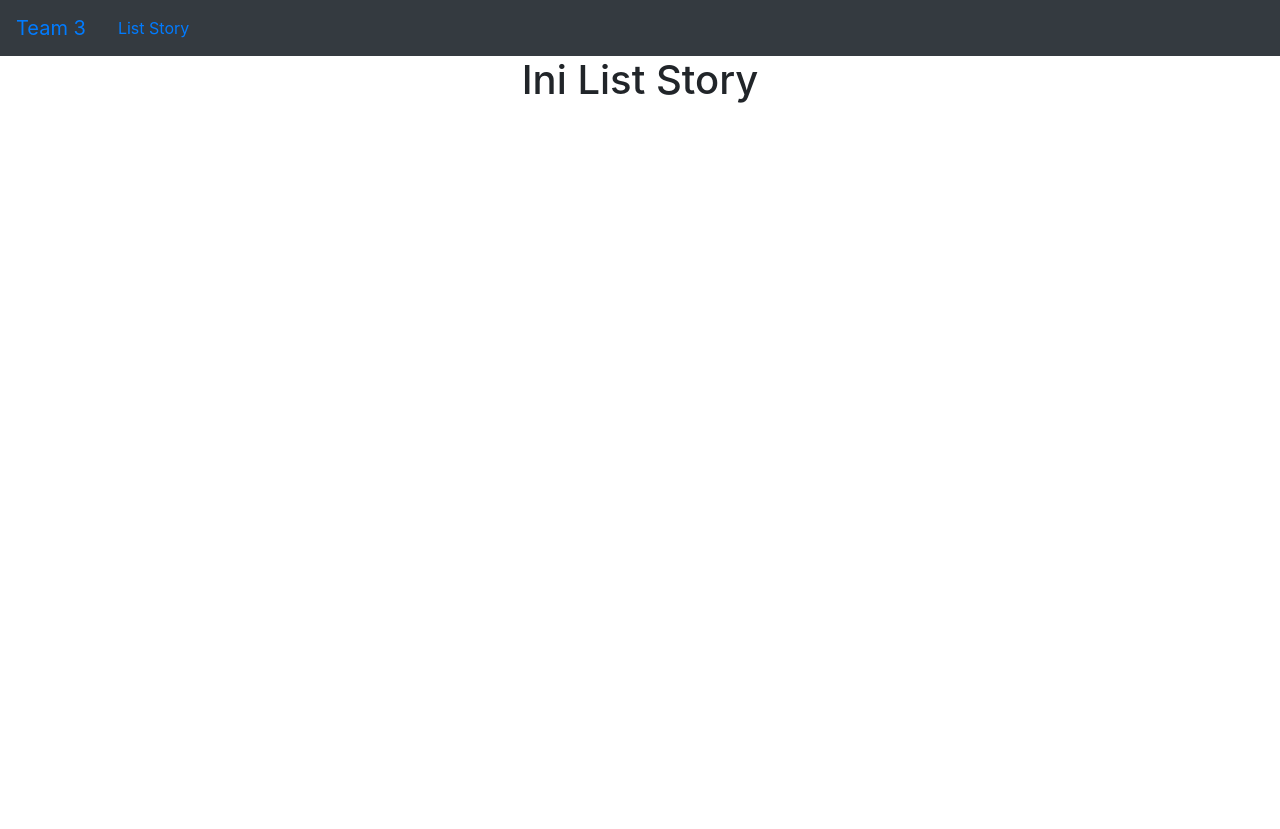
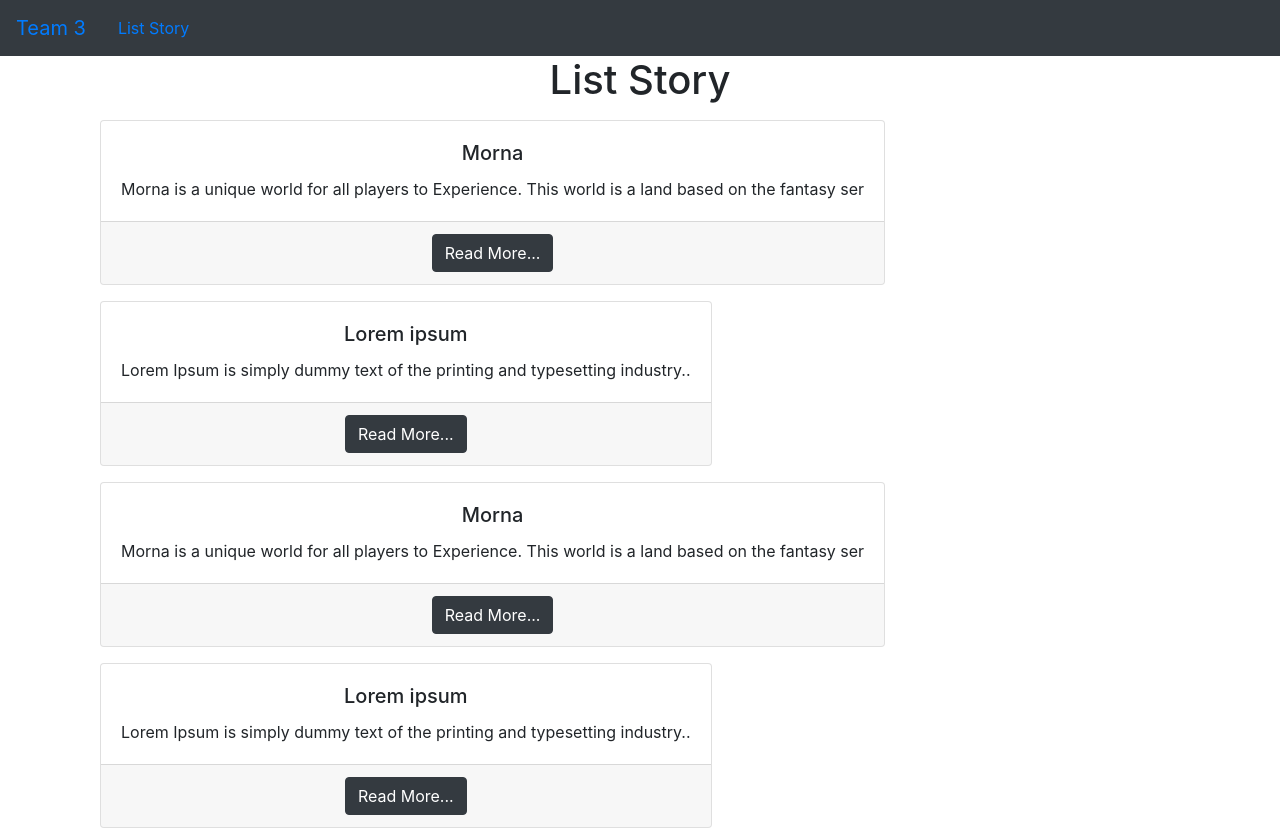
Before and after one commit to verypei/final-project, a React (Create React App) app in the folder client/: page /story in a window 1280 px wide. Shown: the top 829 px of the page. Before the commit the page ends 800 px from the top, so only its background shows below. Built offline with nearby package versions, Linux system fonts and the light colour scheme.

Commit message:
list dan detail layout

```diff
--- /dev/null
+++ b/client/src/components/DetailStory.js
@@ -0,0 +1,31 @@
+import React from "react";
+import { useParams } from "react-router-dom";
+import { CardDeck, Card } from "react-bootstrap";
+
+export default () => {
+  const { id } = useParams();
+
+  let data = {
+    title: "Morna",
+    content:
+      "Morna is a unique world for all players to Experience. This world is a land based on the fantasy series of Morna Tales.Morna is a unique world for all players to Experience. This world is a land based on the fantasy series of Morna Tales.Morna is a unique world for all players to Experience. This world is a land based on the fantasy series of Morna Tales.Morna is a unique world for all players to Experience. This world is a land based on the fantasy series of Morna Tales.",
+    theme: "Game",
+    createdBy: "Jessica, Evandy",
+  };
+
+  return (
+    <>
+      <CardDeck>
+        <Card>
+          <Card.Body>
+            <Card.Title>{data.title}</Card.Title>
+            <Card.Text>{data.content}</Card.Text>
+          </Card.Body>
+          <Card.Footer>
+            <small className="text-muted">{data.createdBy}</small>
+          </Card.Footer>
+        </Card>
+      </CardDeck>
+    </>
+  );
+};
--- /dev/null
+++ b/client/src/components/Story.js
@@ -0,0 +1,32 @@
+import React from "react";
+import { Card, Button, Row, Col } from "react-bootstrap";
+import { useHistory } from "react-router-dom";
+
+export default (props) => {
+  const history = useHistory();
+
+  let content = props.dataStory.content;
+  return (
+    <>
+      <Row>
+        <Col>
+          <Card sm={4} md={3} lg={3} className="my-2">
+            <Card.Body>
+              <Card.Title>{props.dataStory.title}</Card.Title>
+              <Card.Text>{content.slice(0, 100)}</Card.Text>
+            </Card.Body>
+            <Card.Footer>
+              <Button
+                variant="dark"
+                onClick={() => history.push(`/story/${props.dataStory.id}`)}
+                className="mx-3"
+              >
+                Read More...
+              </Button>
+            </Card.Footer>
+          </Card>
+        </Col>
+      </Row>
+    </>
+  );
+};
--- a/client/src/pages/Detail.js
+++ b/client/src/pages/Detail.js
@@ -1,11 +1,14 @@
 import React from "react";
-import { useParams } from "react-router-dom";
+import { Container } from "react-bootstrap";
+import DetailStory from "../components/DetailStory";
 
 export default () => {
-  const { id } = useParams();
   return (
     <>
-      <h1>Ini Detail story dengan id = {id}</h1>
+      <h1>Detail story </h1>
+      <Container className="d-flex justify-content-md-center my-2">
+        <DetailStory />
+      </Container>
     </>
   );
 };
--- a/client/src/pages/ListStory.js
+++ b/client/src/pages/ListStory.js
@@ -1,8 +1,69 @@
 import React from "react";
+import { CardDeck, Container } from "react-bootstrap";
+import Story from "../components/Story";
+
 export default () => {
+  let datas = [
+    {
+      id: 1,
+      title: "Morna",
+      content:
+        "Morna is a unique world for all players to Experience. This world is a land based on the fantasy series of Morna Tales.Morna is a unique world for all players to Experience. This world is a land based on the fantasy series of Morna Tales.Morna is a unique world for all players to Experience. This world is a land based on the fantasy series of Morna Tales.Morna is a unique world for all players to Experience. This world is a land based on the fantasy series of Morna Tales.",
+      theme: "Game",
+      createdBy: "Jessica",
+    },
+    {
+      id: 2,
+      title: "Lorem ipsum",
+      content:
+        "Lorem Ipsum is simply dummy text of the printing and typesetting industry..",
+      theme: "Game",
+      createdBy: "Chandra",
+    },
+    {
+      id: 3,
+      title: "Morna",
+      content:
+        "Morna is a unique world for all players to Experience. This world is a land based on the fantasy series of Morna Tales.",
+      theme: "Game",
+      createdBy: "Jessica",
+    },
+    {
+      id: 4,
+      title: "Lorem ipsum",
+      content:
+        "Lorem Ipsum is simply dummy text of the printing and typesetting industry..",
+      theme: "Game",
+      createdBy: "Chandra",
+    },
+    {
+      id: 5,
+      title: "Morna",
+      content:
+        "Morna is a unique world for all players to Experience. This world is a land based on the fantasy series of Morna Tales.",
+      theme: "Game",
+      createdBy: "Jessica",
+    },
+    {
+      id: 6,
+      title: "Lorem ipsum",
+      content:
+        "Lorem Ipsum is simply dummy text of the printing and typesetting industry..",
+      theme: "Game",
+      createdBy: "Chandra",
+    },
+  ];
+
   return (
-    <>
-      <h1>Ini List Story</h1>
-    </>
+    <Container>
+      <h1>List Story</h1>
+      <Container className="d-flex justify-content-md-center my-2">
+        <CardDeck>
+          {datas.map((data, index) => {
+            return <Story key={index} dataStory={data} />;
+          })}
+        </CardDeck>
+      </Container>
+    </Container>
   );
 };
```
